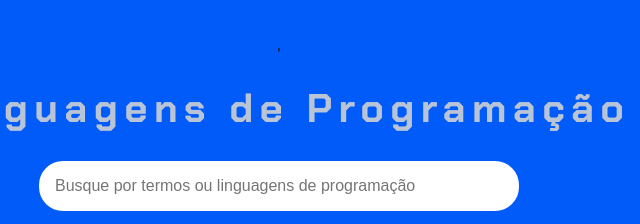
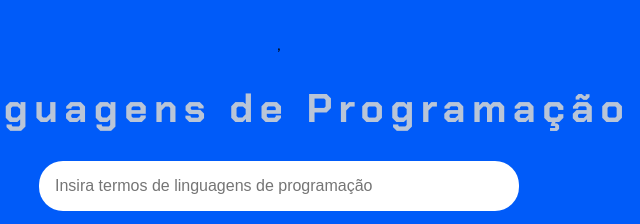
Before and after one commit to lucianojuchem/Imersao_DEV_ALURA_Gemini, a plain HTML site: page index.html in a window 1280 px wide. Shown: the top 224 px of the page, 361-1001 px from the left. Drawn offline with Linux system fonts and the light colour scheme.

Commit message:
Pequenos Ajustes

```diff
--- a/app.js
+++ b/app.js
@@ -15,6 +15,7 @@ function aprender() {
     let descricao = "";
     let aplicacao = "";
     let ide = "";
+
 
     for (let linguagem of linguagens) {
         nome = linguagem.nome.toLowerCase();
--- a/index.html
+++ b/index.html
@@ -15,7 +15,7 @@
     </header>
     <main>
         <section>
-            <input type="text" placeholder="Busque por termos ou linguagens de programação" id="campo-pesquisa">
+            <input type="text" placeholder="Insira termos de linguagens de programação" id="campo-pesquisa">
             <button onclick="aprender()"> Aprender </button>
         </section>
         <section class="resultados-pesquisa" id="resultados-pesquisa"></section>
```
